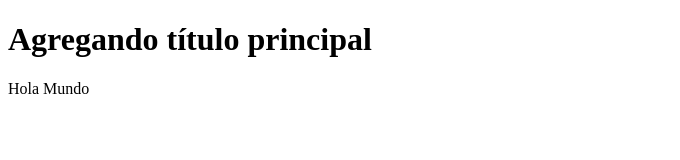
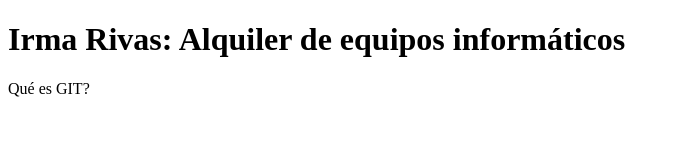
Before and after one commit to Irivas2009/irmaRivas, a plain HTML site: page index.html in a window 1280 px wide. Shown: the whole page, without its empty margins (0-680 px from the left). Drawn offline with Linux system fonts and the light colour scheme.

Commit message:
titulo a la pagina principl

```diff
--- a/index.html
+++ b/index.html
@@ -6,7 +6,9 @@
     <title>Sample Project</title>
 </head>
 <body>
-    <h1>Agregando título principal</h1>
-    Hola Mundo
+    <h1>Irma Rivas: Alquiler de equipos informáticos</h1>
+    <P> Qué es GIT? <br>
+
+    </P>
 </body>
 </html>
```
